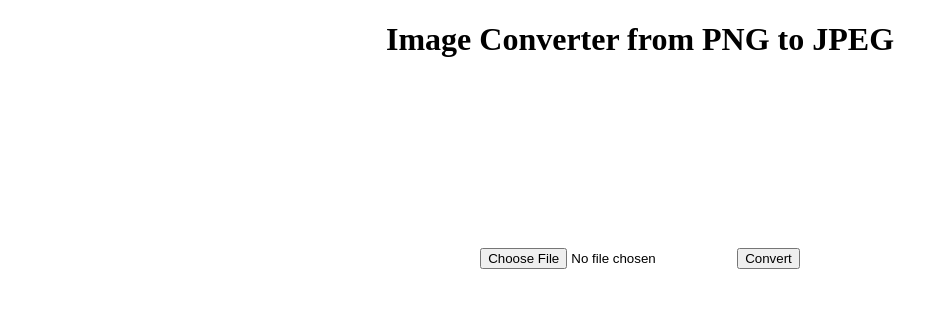
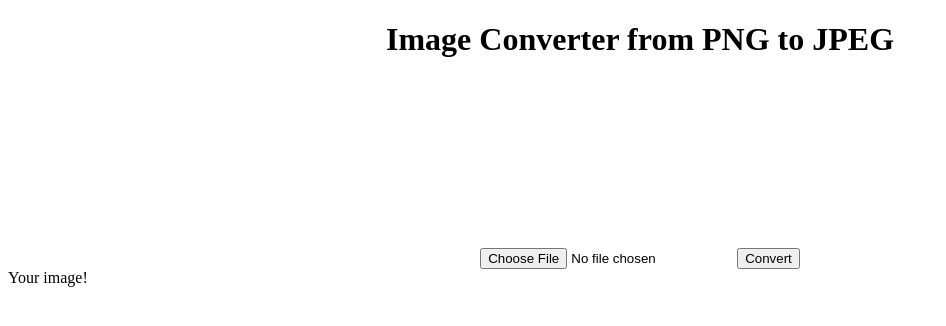
Before and after one commit to Unanoc/imageConverter, a plain HTML site: page static/index.html in a window 1280 px wide. Both pictures are taken after a click on the button "Convert". Shown: the whole page, without its empty margins (0-946 px from the left). Drawn offline with Linux system fonts and the light colour scheme; no server answers.

Commit message:
fixed link rendering

```diff
--- a/static/index.html
+++ b/static/index.html
@@ -18,7 +18,7 @@
         <button id="submitBtn">Convert</button>
     </div>
 
-    <div id="result" style=""></div>
+    <div id="result" style></div>
 
     <script>
         const url = "/api/convert"
@@ -40,7 +40,7 @@
                 })
                 .then(data => {
                     const responseBlock = document.getElementById("result")
-                    responseBlock.innerHTML = `<a src="${data}"></a>`
+                    responseBlock.innerHTML = `<a hreg="${data}">Your image!</a>`
                 })
         });
     </script>
```
